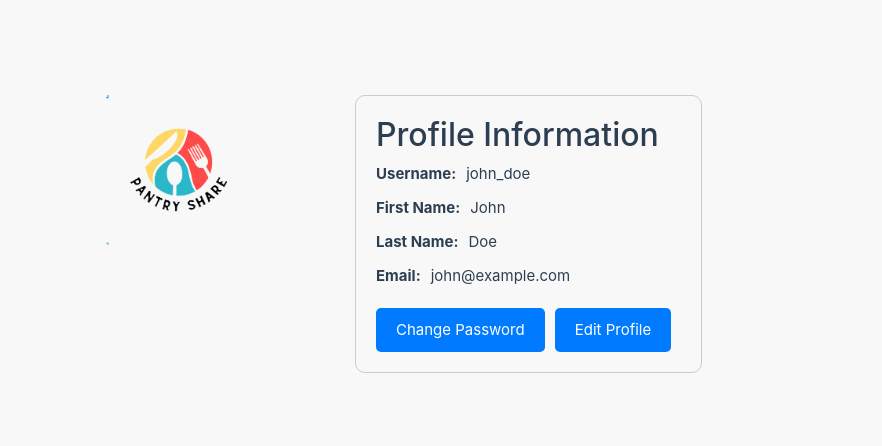
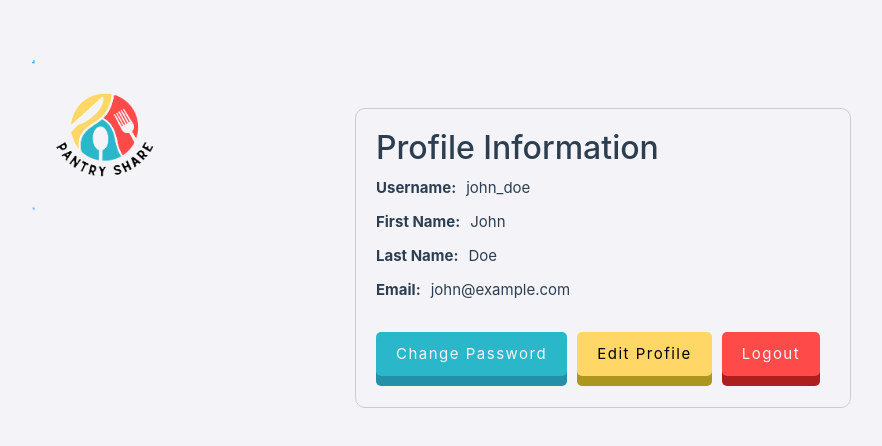
Before and after one commit to Xacheri/PantryShare, a Vue app in the folder PantryShareApp/PantryShareApp/: page /profile in a window 1280 px wide. Shown: the part 166-612 px from the top of the page, without its empty margins (285-1167 px from the left). Built offline with nearby package versions, Linux system fonts and the light colour scheme.

Commit message:
made custom button

```diff
--- a/PantryShareApp/PantryShareApp/src/App.vue
+++ b/PantryShareApp/PantryShareApp/src/App.vue
@@ -9,6 +9,11 @@ const toggleMenu = function () {
   menuClicked.value = !menuClicked.value;
   navStyle.value = menuClicked.value ? "fade-inflate-fast" : "fade-deflate-fast";
 }
+
+const quickCloseMenu = function () {
+  menuClicked.value = false;
+  navStyle.value = "hidden";
+}
 </script>
 
 <template>
@@ -18,13 +23,13 @@ const toggleMenu = function () {
       <nav v-if="menuClicked" class="w-75" :class="navStyle">
         <RouterLink to="/">Home</RouterLink>
         <RouterLink to="/about">About</RouterLink>
-        <RouterLink to="/login">Login</RouterLink>
-        <RouterLink to="/register">Register</RouterLink>
-        <RouterLink to="/profile">Profile</RouterLink>
-        <RouterLink to="/search">Search</RouterLink>
-        <RouterLink to="/stockthepantry">Stock the Pantry</RouterLink>
-        <RouterLink to="/makerequest">Make Request</RouterLink>
-        <RouterLink to="/servicedetails">Service Details</RouterLink>
+        <RouterLink to="/login" @click="quickCloseMenu">Login</RouterLink>
+        <RouterLink to="/register" @click="quickCloseMenu">Register</RouterLink>
+        <RouterLink to="/profile" @click="quickCloseMenu">Profile</RouterLink>
+        <RouterLink to="/search" @click="quickCloseMenu">Search</RouterLink>
+        <RouterLink to="/stockthepantry" @click="quickCloseMenu">Stock the Pantry</RouterLink>
+        <RouterLink to="/makerequest" @click="quickCloseMenu">Make Request</RouterLink>
+        <RouterLink to="/servicedetails" @click="quickCloseMenu">Service Details</RouterLink>
       </nav>
     </transition>
   </header>
@@ -46,9 +51,14 @@ nav {
 }
 
 .fade-enter-active, .fade-leave-active {
-  transition: opacity 1s, transform 1s; /* Transition opacity and transform */
+  transition: opacity 0.25s, transform 0.25s; /* Transition opacity and transform */
 }
 .fade-enter, .fade-leave-to {
   opacity: 0;
 }
+
+.hidden {
+  opacity: 0;
+  transition: none !important;
+}
 </style>
--- a/PantryShareApp/PantryShareApp/src/assets/base.css
+++ b/PantryShareApp/PantryShareApp/src/assets/base.css
@@ -39,6 +39,12 @@
   --overlay-two: rgba(0, 0, 0, 0.2);
   --overlay-three: rgba(0, 0, 0, 0.4);
   --overlay-four: rgba(0, 0, 0, 0.6);
+
+  --theme-blue: #2AB7CA;
+  --theme-red: #FE4A49;
+  --theme-yellow: #FED766;
+  --theme-grey: #E6E6EA;
+  --theme-white: #F4F4F8
 }
 
 *,
@@ -52,7 +58,7 @@
 body {
   min-height: 100vh;
   color: var(--color-text);
-  background: var(--color-background);
+  background: var(--theme-white);
   transition:
     color 0.5s,
     background-color 0.5s;
--- a/PantryShareApp/PantryShareApp/src/assets/main.css
+++ b/PantryShareApp/PantryShareApp/src/assets/main.css
@@ -10,7 +10,7 @@
 a,
 .green {
   text-decoration: none;
-  color: #2AB7CA;
+  color: var(--theme-blue);
   transition: 0.4s;
   padding: 3px;
 }
@@ -18,7 +18,7 @@ a,
 
 @media (hover: hover) {
   a:hover {
-    background-color: hsla(160, 100%, 37%, 0.2);
+    color: var(--theme-red);
   }
 }
 
@@ -39,14 +39,14 @@ a,
 .fade-inflate-fast {
   animation-name: fade-in, inflate;
   animation-timing-function: ease-out, ease-out;
-  animation-duration: 1000ms, 1000ms;
+  animation-duration: 650ms, 650ms;
 }
 
 
 .fade-deflate-fast {
   animation-name: deflate, fade-out;
   animation-timing-function: ease-out, ease-out;
-  animation-duration: 1000ms, 1000ms;
+  animation-duration: 650ms, 650ms;
   animation-fill-mode: forwards, forwards;
 }
 
--- /dev/null
+++ b/PantryShareApp/PantryShareApp/src/components/LiftedButton.vue
@@ -0,0 +1,82 @@
+<script setup>
+import { onMounted, ref } from 'vue'
+import { defineProps, defineEmits } from 'vue'
+
+const props = defineProps({
+    color: String,
+    text: String
+});
+
+const emit = defineEmits(['custom-click']);
+
+const computedClass = ref('');
+
+onMounted(() => {
+    computedClass.value = props.color || 'blue';
+});
+
+
+</script>
+
+<template>
+    <button @click="() => emit('custom-click')" :class="computedClass">{{ text }}</button>
+</template>
+
+<style scoped>
+.blue {
+    background-color: var(--theme-blue) !important;
+    color: var(--theme-white) !important;
+    box-shadow: hsl(191, 65%, 40%) 0px 10px 0px 0px !important;
+}
+.blue:hover {
+    box-shadow: hsl(191, 65%, 40%) 0px 7px 0px 0px !important;
+}
+.blue:active {
+    background-color: hsl(191, 65%, 80%) !important;
+    box-shadow: hsl(191, 65%, 80%) 0px 0px 0px 0px !important;
+}
+
+.red {
+    background-color: var(--theme-red) !important;
+    color: var(--theme-white) !important;
+    box-shadow: hsl(0, 70%, 40%) 0px 10px 0px 0px !important;
+}
+.red:hover {
+    box-shadow: hsl(0, 70%, 40%) 0px 7px 0px 0px !important;
+}
+.red:active {
+    background-color: hsl(0, 70%, 80%) !important;
+    box-shadow: hsl(0, 70%, 80%) 0px 0px 0px 0px !important;
+}
+
+.yellow {
+    background-color: var(--theme-yellow) !important;
+    color: black !important;
+    box-shadow: hsl(50, 70%, 40%) 0px 10px 0px 0px !important;
+}
+.yellow:hover {
+    box-shadow: hsl(50, 70%, 40%) 0px 7px 0px 0px !important;
+}
+.yellow:active {
+    background-color: hsl(50, 70%, 80%) !important;
+    box-shadow: hsl(50, 70%, 80%) 0px 0px 0px 0px !important;
+}
+
+button {
+  padding: 10px 30px;
+  border-radius: 10px;
+  border: 0;
+  letter-spacing: 1.5px;
+  font-size: 15px;
+  transition: all 0.3s ease;
+  margin-bottom: 11px;
+  cursor: pointer;
+}
+
+
+button:active {
+  transform: translateY(5px);
+  transition: 200ms;
+}
+
+</style>
--- a/PantryShareApp/PantryShareApp/src/components/PantryRequestCard.vue
+++ b/PantryShareApp/PantryShareApp/src/components/PantryRequestCard.vue
@@ -1,6 +1,7 @@
 <script setup>
 import { toRefs } from 'vue';
 import { useFoodRequestStore } from '@/stores/foodrequest';
+import LiftedButton from '@/components/LiftedButton.vue';
 // register props
 const props = defineProps({
     pantryRequest: {
@@ -40,7 +41,7 @@ const fulfillRequest = () => {
                         <p class="card-text">Status: {{ pantryRequest.order.Status }}</p>
                     </div>
                 </div>
-                <button class="btn btn-primary m-1" @click="fulfillRequest()">Fulfill Request</button>
+                <LiftedButton text="Fulfill Request" @click="fulfillRequest" color="blue"/>
             </div>
         </div>
     </div>
--- a/PantryShareApp/PantryShareApp/src/views/FulfillRequestView.vue
+++ b/PantryShareApp/PantryShareApp/src/views/FulfillRequestView.vue
@@ -2,6 +2,7 @@
 import { ref } from 'vue';
 import { useFoodRequestStore } from '@/stores/foodrequest';
 import { useRouter } from 'vue-router';
+import LiftedButton from '@/components/LiftedButton.vue';
 const router = useRouter();
 const contact = ref('');
 const pantryRequest = useFoodRequestStore();
@@ -22,7 +23,7 @@ const submitContact = function () {
 </script>
 
 <template>
-    <div class="d-flex flex-column align-items-center">
+    <div class="d-flex flex-column align-items-center mt-5 overlay fit-content">
         <h1>Request Fulfilled!</h1>
         <p>Food Request ID: {{ pantryRequest.foodrequest.order.OrderID }}</p>
         <p>Pickup Location: {{ pantryRequest.foodrequest.order.PickupLocation }}</p>
@@ -34,15 +35,15 @@ const submitContact = function () {
                 </li>
             </ul>
         </div>
-        <div class="overlay p-2 w-75">
+        <div class="overlay-two p-2 w-50 note m-1">
             <h2>Note from Requestor:</h2>
             <p>{{ pantryRequest.foodrequest.order.RequestorNote }}</p>
         </div>
-        <div>
+        <div class="d-flex flex-column w-75 m-1 p-1">
             <h2>Submit a point of contact</h2>
             <span>(Email or Phone Number please)</span><br>
             <input type="text" v-model="contact" class="m-1" />
-            <button @click="submitContact" class="btn btn-primary m-1">Submit</button>
+            <LiftedButton text="Submit Contact" color="blue" @custom-click="submitContact"/>
         </div>
     </div>
 </template>
@@ -51,5 +52,25 @@ const submitContact = function () {
 .overlay {
     background-color: var(--overlay-one);
     border-radius: 20px;
+    padding: 20px;
+    box-shadow: 5px 5px 10px var(--theme-grey);
+}
+
+.overlay-two {
+    background-color: var(--theme-grey);
+    border-radius: 20px;
+    box-shadow: inset 10px 10px 15px var(--overlay-three);
+}
+
+.note {
+    max-height: 200px;
+    overflow-y: auto;
+    border: 1px solid var(--theme-grey);
+    box-shadow: 5px 5px 5px var(--theme-grey);
+}
+
+.fit-content {
+    max-width: fit-content !important;
+    margin: 0 auto;
 }
 </style>
--- a/PantryShareApp/PantryShareApp/src/views/ProfileView.vue
+++ b/PantryShareApp/PantryShareApp/src/views/ProfileView.vue
@@ -1,7 +1,6 @@
 <template>
-  <div class="profile-container">
-
-    <div class="profile-info">
+  <div class="profile-container mt-5">
+    <div class="profile-info d-flex flex-column">
       <h2>Profile Information</h2>
       <div class="info-item">
         <span class="label">Username:</span>
@@ -22,17 +21,23 @@
     </div>
 
     <div class="action-buttons">
-      <button @click="changePassword">Change Password</button>
-      <button @click="editProfile">Edit Profile</button>
+      <LiftedButton text="Change Password" color="blue" @custom-click="changePassword"/>
+      <LiftedButton text="Edit Profile" color="yellow"@custom-click="editProfile"/>
+      <LiftedButton text="Logout" color="red"/>
     </div>
   </div>
 </template>
 
 <script>
 import { ref } from 'vue'
+import LiftedButton from '@/components/LiftedButton.vue';
 
 export default {
+    components: {
+        LiftedButton // Add the LiftedButton component to the components section
+    },
     setup() {
+
         const userInfo = ref({
             username: 'john_doe',
             firstName: 'John',
@@ -49,22 +54,11 @@ export default {
             console.log('Editing profile...');
         };
 
+
+
         return { userInfo, changePassword, editProfile };
     }
 }
-
-// const fetchUserInfo = async () => {
-//   try {
-//     const response = await fetch('API_ENDPOINT_HERE');
-//     const data = await response.json();
-//     userInfo.value = data;
-//     editedUserInfo.value = { ...data };
-//   } catch (error) {
-//     console.error('Error fetching user information:', error);
-//   }
-// };
-
-//onMounted(fetchUserInfo);
 </script>
 
 <style scoped>
--- a/PantryShareApp/PantryShareApp/src/views/RegisterView.vue
+++ b/PantryShareApp/PantryShareApp/src/views/RegisterView.vue
@@ -47,9 +47,9 @@
 </script>
 
 <template>
-    <div class="d-flex flex-column align-items-center" class="container mt-5">
+    <div class="d-flex flex-column align-items-center container mt-5">
       <h1 class="mb-4">Register</h1>
-      <form class="d-flex flex-column align-items-center" @submit.prevent="register" class="needs-validation">
+      <form class="d-flex flex-column align-items-center needs-validation" @submit.prevent="register">
         <div class="mb-3">
           <label for="username" class="form-label">Username</label>
           <input type="text" id="username" class="form-control" v-model="username" required>
```
Lines whose indentation alone changed are shown as unchanged.
